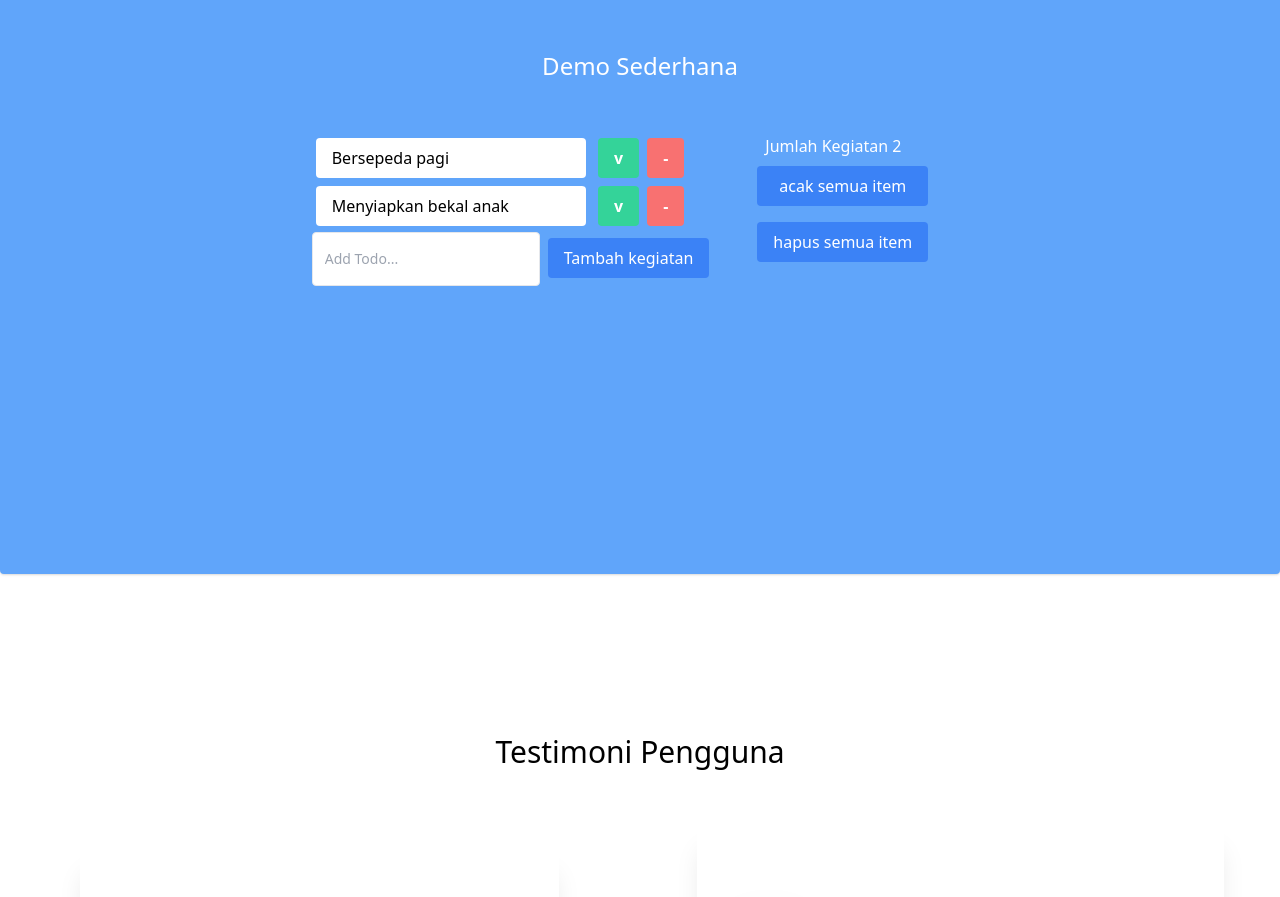
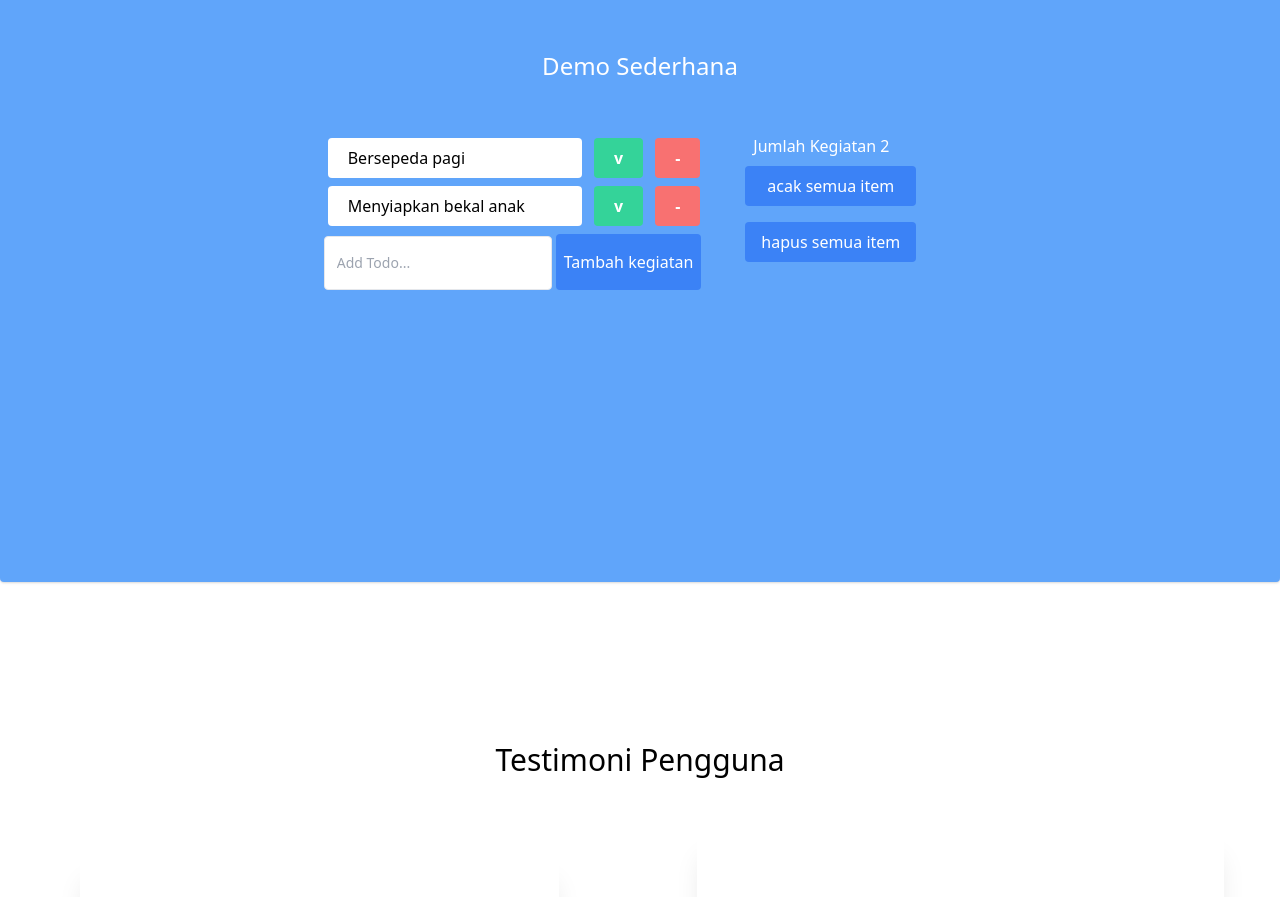
Before and after one commit to uyyoq/Dzikir-pagi-dan-petang, a Next.js app: page / in a window 1280 px wide. Shown: the part 2100-2997 px from the top of the page. Built offline with nearby package versions, Linux system fonts and the light colour scheme.

Commit message:
change hover

```diff
--- a/Components/Demo Sederhana/todo.js
+++ b/Components/Demo Sederhana/todo.js
@@ -5,15 +5,15 @@ const Todo = ({ todo, index, completeTodo, removeTodo }) => {
   return (
     <div className="flex">
       <div
-        className="py-2 px-4 w-4/6 m-1 rounded"
+        className="py-2 px-5 w-4/6 m-1 rounded"
         style={{ backgroundColor: todo.isCompleted ? "gray" : "white" }}>
         {todo.text}
       </div>
       <div>
-        <button className="py-2 px-4 font-bold m-1 mx-2 bg-green-400 text-white rounded" type="button" onClick={() => completeTodo(index)}>
+        <button className="py-2 px-5 font-bold m-1 mx-2 hover:bg-green-500 bg-green-400 text-white rounded" type="button" onClick={() => completeTodo(index)}>
           v
          </button>
-        <button className="py-2 px-4 font-bold bg-red-400 text-white rounded" type="button" onClick={() => removeTodo(index)}>
+        <button className="py-2 px-5 font-bold m-1 hover:bg-red-500 bg-red-400 text-white rounded" type="button" onClick={() => removeTodo(index)}>
           -
         </button>
       </div>
--- a/Components/Demo Sederhana/todoApp.js
+++ b/Components/Demo Sederhana/todoApp.js
@@ -3,8 +3,6 @@ import Todo from "./todo";
 import TodoForm from "./todoForm";
 
 const TodoApp = (props) => {
-  const [select, setSelect] = useState(null)
-  const [click, setClick] = useState(false)
   const [todos, setTodos] = useState([
     { text: "Bersepeda pagi", isCompleted: false },
     { text: "Menyiapkan bekal anak", isCompleted: false },
--- a/Components/Demo Sederhana/todoForm.js
+++ b/Components/Demo Sederhana/todoForm.js
@@ -22,7 +22,7 @@ const TodoForm = ({ addTodo }) => {
         placeholder="Add Todo..."
         onChange={e => setValue(e.target.value)}
       />
-        <button className="py-2 px-4 m-2 bg-blue-500 text-white rounded">Tambah kegiatan</button>
+        <button className="py-4 px-2 m-1 bg-blue-500 text-white rounded">Tambah kegiatan</button>
     </form>
   );
 };
```
